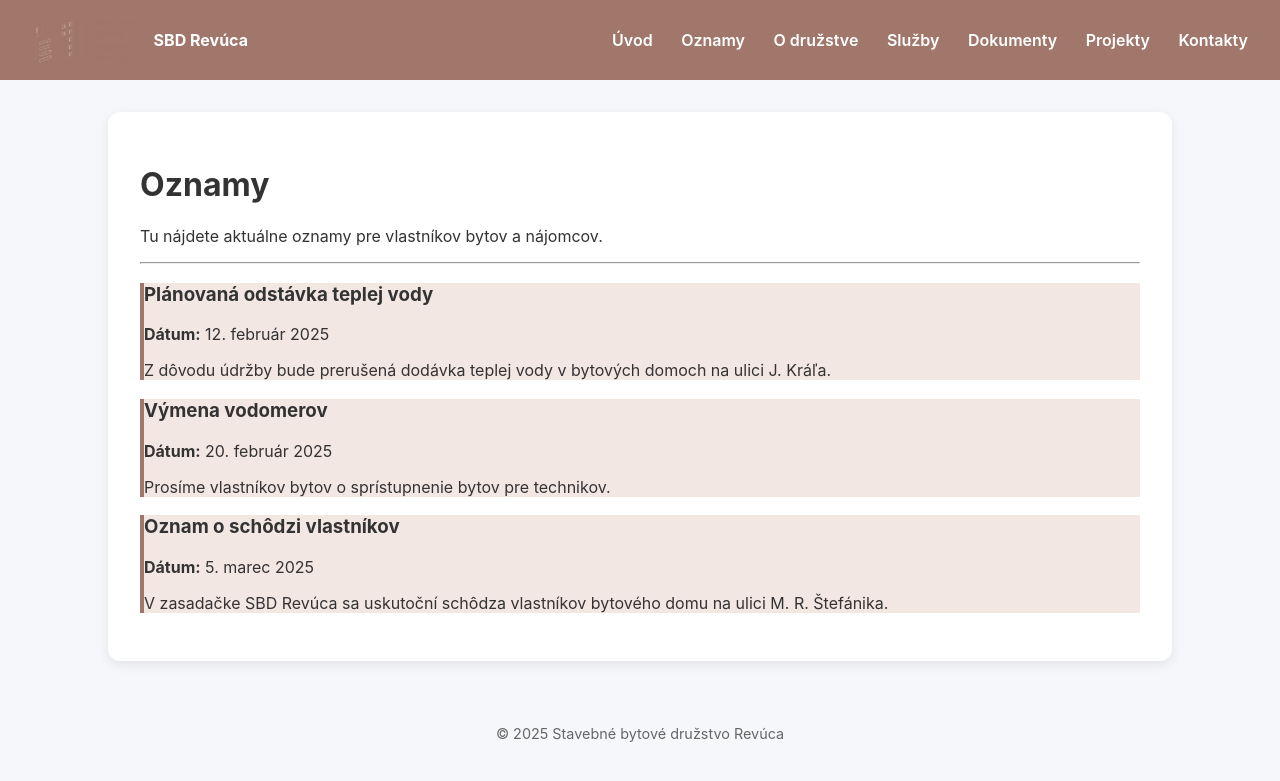
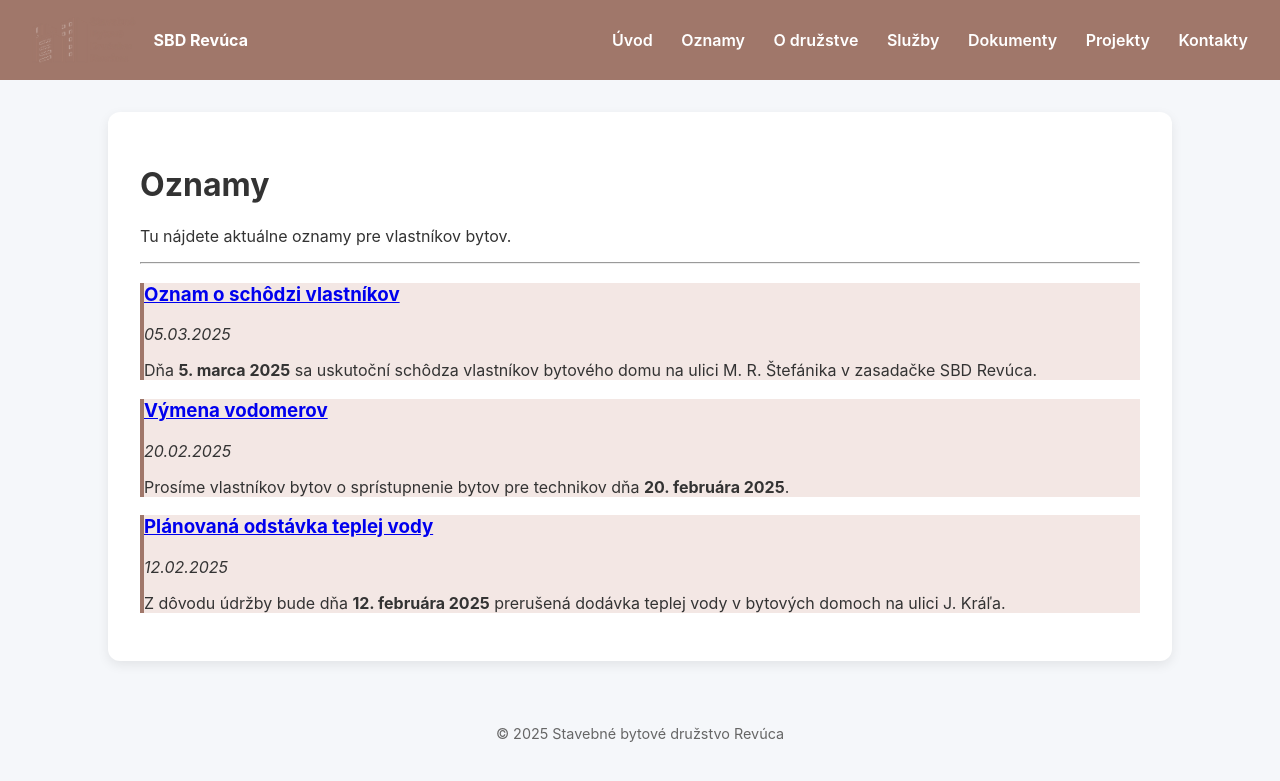
Before and after one commit to maratt5/maratt5.github.io, a Jekyll site: the page built from oznamy.md, in a window 1280 px wide. Shown: the top 781 px of the page. Built offline with Jekyll 4.4.1, drawn with Linux system fonts in a browser that asks for light colours.

Commit message:
Update announcements to use dynamic post listing
Removed specific announcements and updated the content to dynamically display posts.

```diff
--- a/oznamy.md
+++ b/oznamy.md
@@ -5,24 +5,14 @@ title: Oznamy
 
 # Oznamy
 
-Tu nájdete aktuálne oznamy pre vlastníkov bytov a nájomcov.
+Tu nájdete aktuálne oznamy pre vlastníkov bytov.
 
 ---
 
+{% for post in site.posts %}
 <div class="oznam">
-  <h3>Plánovaná odstávka teplej vody</h3>
-  <p><strong>Dátum:</strong> 12. február 2025</p>
-  <p>Z dôvodu údržby bude prerušená dodávka teplej vody v bytových domoch na ulici J. Kráľa.</p>
+  <h3><a href="{{ post.url }}">{{ post.title }}</a></h3>
+  <p><em>{{ post.date | date: "%d.%m.%Y" }}</em></p>
+  <p>{{ post.excerpt }}</p>
 </div>
-
-<div class="oznam">
-  <h3>Výmena vodomerov</h3>
-  <p><strong>Dátum:</strong> 20. február 2025</p>
-  <p>Prosíme vlastníkov bytov o sprístupnenie bytov pre technikov.</p>
-</div>
-
-<div class="oznam">
-  <h3>Oznam o schôdzi vlastníkov</h3>
-  <p><strong>Dátum:</strong> 5. marec 2025</p>
-  <p>V zasadačke SBD Revúca sa uskutoční schôdza vlastníkov bytového domu na ulici M. R. Štefánika.</p>
-</div>
+{% endfor %}
```
